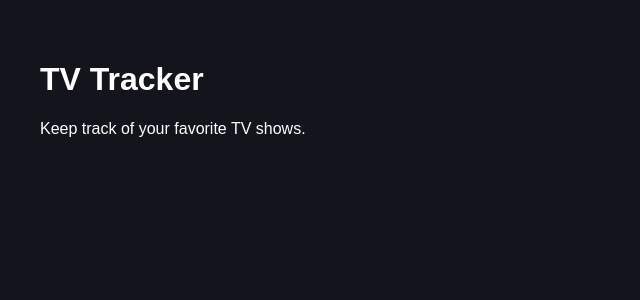
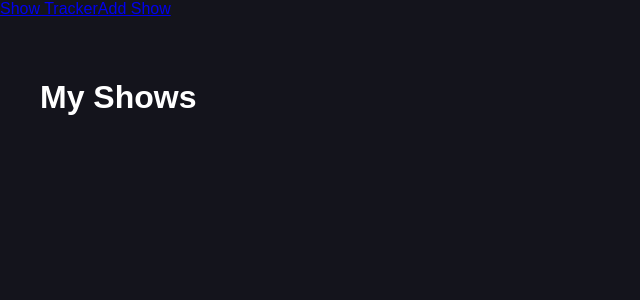
Before and after one commit to amanda-andersson/show-tracker, a React (Vite) app: page / in a window 1280 px wide. Shown: the top 300 px of the page, without its empty margins (0-640 px from the left). Built offline with nearby package versions, Linux system fonts and the light colour scheme.

Commit message:
Add pages and React Router navigation

```diff
--- a/src/App.tsx
+++ b/src/App.tsx
@@ -1,11 +1,27 @@
+import { BrowserRouter, Routes, Route, Link } from 'react-router'
+import Home from './pages/Home'
+import AddShow from './pages/AddShow'
+import ShowDetails from './pages/ShowDetails'
 import './App.css'
+import NotFound from './pages/NotFound'
 
 function App() {
   return (
-    <main>
-      <h1>TV Tracker</h1>
-      <p>Keep track of your favorite TV shows.</p>
-    </main>
+    <BrowserRouter>
+      <nav>
+        <Link to="/">Show Tracker</Link>
+        <Link to="/add">Add Show</Link>
+      </nav>
+
+      <main>
+        <Routes>
+          <Route path="/" element={<Home />} />
+          <Route path="/add" element={<AddShow />} />
+          <Route path="/shows/:id" element={<ShowDetails />} />
+          <Route path="*" element={<NotFound />} />
+        </Routes>
+      </main>
+    </BrowserRouter>
   )
 }
 
--- /dev/null
+++ b/src/pages/AddShow.tsx
@@ -0,0 +1,5 @@
+function AddShow() {
+  return <h1>Add Show</h1>
+}
+
+export default AddShow
--- /dev/null
+++ b/src/pages/Home.tsx
@@ -0,0 +1,5 @@
+function Home() {
+  return <h1>My Shows</h1>
+}
+
+export default Home
--- /dev/null
+++ b/src/pages/NotFound.tsx
@@ -0,0 +1,13 @@
+import { Link } from 'react-router'
+
+function NotFound() {
+  return (
+    <div>
+      <h1>404 - Page Not Found</h1>
+      <p>Sorry, this page doesn't exist.</p>
+      <Link to="/">Back to Home</Link>
+    </div>
+  )
+}
+
+export default NotFound
--- /dev/null
+++ b/src/pages/ShowDetails.tsx
@@ -0,0 +1,5 @@
+function ShowDetails() {
+  return <h1>Show Details</h1>
+}
+
+export default ShowDetails
```
